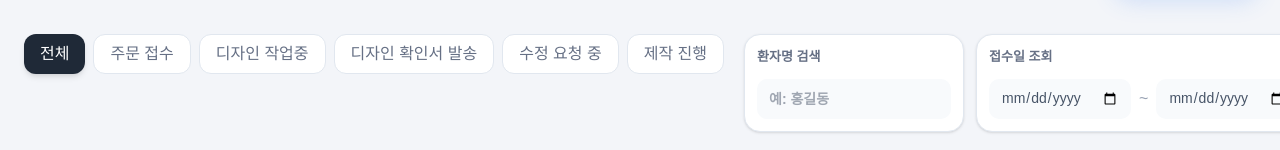
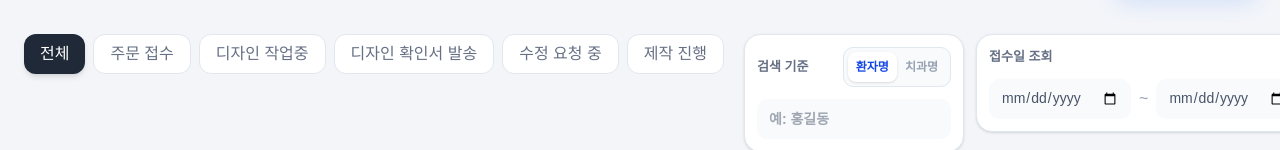
Before and after one commit to Smilecad/smilecad-platform, a Next.js app: page /orders in a window 1280 px wide. Shown: the part 145-295 px from the top of the page. Built offline with nearby package versions, Linux system fonts and the light colour scheme; no server answers; sample sign-in values are in the browser's storage.

Commit message:
Add patient clinic search and show remake reason

```diff
--- a/app/orders/[id]/page.tsx
+++ b/app/orders/[id]/page.tsx
@@ -823,6 +823,18 @@ function isRemakeOrder(order: any) {
   const text = String(value || '').trim().toLowerCase()
 
   return text === 'true' || text === 'yes' || text === 'y' || text === '1'
+}
+
+function getRemakeReason(order: any) {
+  return String(
+    order?.remake_reason ??
+      order?.remakeReason ??
+      order?.remake_note ??
+      order?.remakeNote ??
+      order?.remake_memo ??
+      order?.remakeMemo ??
+      ''
+  ).trim()
 }
 
 export default function OrderDetailPage() {
@@ -1948,6 +1960,21 @@ export default function OrderDetailPage() {
                 <p className="mt-3 whitespace-pre-wrap text-[16px] font-black leading-relaxed text-slate-950">
                   {order.request_note || '-'}
                 </p>
+
+                {isRemakeOrder(order) && (
+                  <div className="mt-4 rounded-2xl border border-red-100 bg-red-50 p-4">
+                    <div className="flex flex-wrap items-center gap-2">
+                      <span className="inline-flex rounded-full border border-red-200 bg-white px-3 py-1 text-[11px] font-black tracking-[0.12em] text-red-600">
+                        REMAKE
+                      </span>
+                      <p className="text-[13px] font-black text-red-700">리메이크 사유</p>
+                    </div>
+
+                    <p className="mt-3 whitespace-pre-wrap text-[15px] font-black leading-relaxed text-red-900">
+                      {getRemakeReason(order) || '리메이크 사유가 입력되지 않았거나, 현재 상세 API 응답에 사유가 포함되지 않았습니다.'}
+                    </p>
+                  </div>
+                )}
               </div>
             </div>
 
--- a/app/orders/page.tsx
+++ b/app/orders/page.tsx
@@ -233,6 +233,7 @@ export default function OrdersPage() {
   const [currentUser, setCurrentUser] = useState<StoredUser | null>(null)
   const [startDate, setStartDate] = useState('')
   const [endDate, setEndDate] = useState('')
+  const [searchTarget, setSearchTarget] = useState<'patient' | 'clinic'>('patient')
   const [patientSearch, setPatientSearch] = useState('')
 
   const fetchOrders = useCallback(async () => {
@@ -310,17 +311,18 @@ export default function OrdersPage() {
   }, [fetchOrders])
 
   const filteredOrders = useMemo(() => {
-    const patientKeyword = patientSearch.trim().toLowerCase()
+    const searchKeyword = patientSearch.trim().toLowerCase()
 
     return orders.filter((order) => {
       const matchStatus = selectedStatus === '전체' || getDisplayStatus(order.status) === selectedStatus
-      const matchPatient =
-        !patientKeyword || String(order.patient_name || '').toLowerCase().includes(patientKeyword)
+      const searchSource = searchTarget === 'clinic' ? order.clinic_name : order.patient_name
+      const matchSearch =
+        !searchKeyword || String(searchSource || '').toLowerCase().includes(searchKeyword)
 
       const orderDateKey = getOrderCreatedDateKey(order)
 
       if (!orderDateKey) {
-        return matchStatus && matchPatient
+        return matchStatus && matchSearch
       }
 
       let matchStartDate = true
@@ -333,9 +335,9 @@ export default function OrdersPage() {
         matchEndDate = orderDateKey <= endDate
       }
 
-      return matchStatus && matchPatient && matchStartDate && matchEndDate
+      return matchStatus && matchSearch && matchStartDate && matchEndDate
     })
-  }, [orders, selectedStatus, startDate, endDate, patientSearch])
+  }, [orders, selectedStatus, startDate, endDate, patientSearch, searchTarget])
 
   const resetDateFilter = () => {
     setStartDate('')
@@ -412,15 +414,42 @@ export default function OrdersPage() {
 
           <div className="grid w-full gap-3 sm:grid-cols-[minmax(220px,300px)_auto] lg:w-auto lg:items-start">
             <div className="rounded-[16px] border border-[#e1e7ef] bg-white p-3 shadow-sm">
-              <div className="mb-3 whitespace-nowrap text-[13px] font-bold text-[#667085]">
-                환자명 검색
+              <div className="mb-3 flex items-center justify-between gap-2">
+                <span className="whitespace-nowrap text-[13px] font-bold text-[#667085]">
+                  검색 기준
+                </span>
+
+                <div className="grid grid-cols-2 overflow-hidden rounded-[10px] border border-[#e1e7ef] bg-[#f8fafc] p-1 text-[12px] font-black">
+                  <button
+                    type="button"
+                    onClick={() => setSearchTarget('patient')}
+                    className={`rounded-[8px] px-2 py-1.5 transition ${
+                      searchTarget === 'patient'
+                        ? 'bg-white text-blue-700 shadow-sm'
+                        : 'text-[#98a2b3] hover:text-[#667085]'
+                    }`}
+                  >
+                    환자명
+                  </button>
+                  <button
+                    type="button"
+                    onClick={() => setSearchTarget('clinic')}
+                    className={`rounded-[8px] px-2 py-1.5 transition ${
+                      searchTarget === 'clinic'
+                        ? 'bg-white text-blue-700 shadow-sm'
+                        : 'text-[#98a2b3] hover:text-[#667085]'
+                    }`}
+                  >
+                    치과명
+                  </button>
+                </div>
               </div>
 
               <input
                 type="text"
                 value={patientSearch}
                 onChange={(e) => setPatientSearch(e.target.value)}
-                placeholder="예: 홍길동"
+                placeholder={searchTarget === 'clinic' ? '예: 스마트치과' : '예: 홍길동'}
                 className="h-10 w-full rounded-[10px] bg-[#f8fafc] px-3 text-[14px] font-semibold text-[#475467] outline-none focus:border-[#9db7ff] focus:bg-white"
               />
             </div>
```
